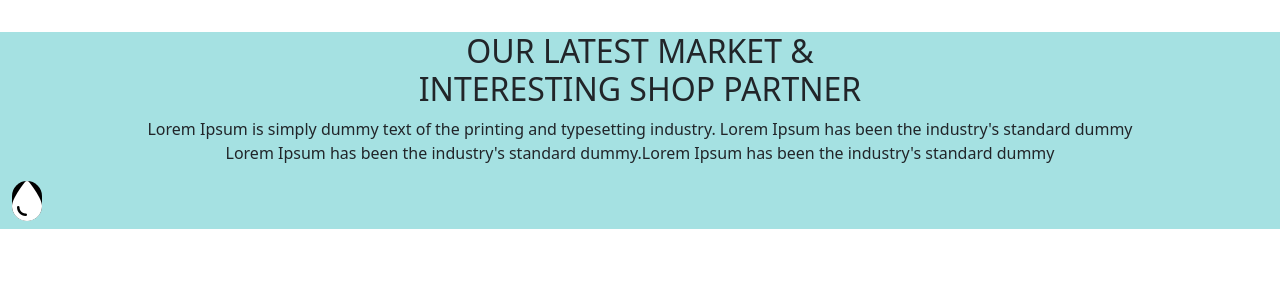
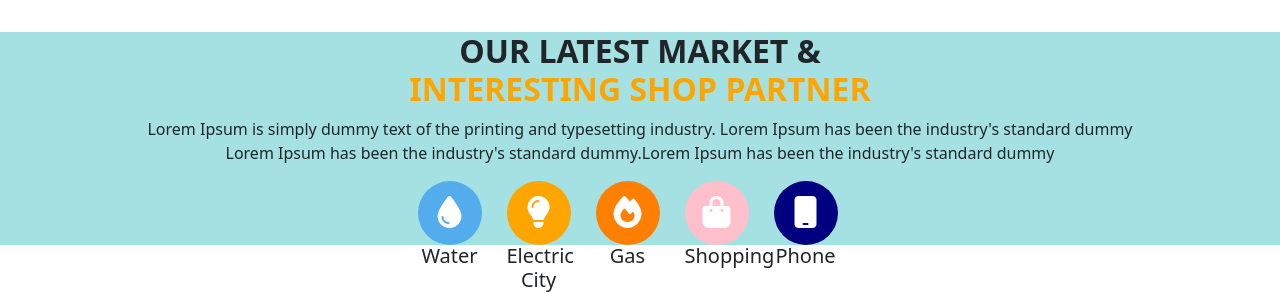
Before and after one commit to syahjudinazra/PT-InternusaMarketGlobal, a plain HTML site: page home.html in a window 1280 px wide. Shown: the part 2057-2350 px from the top of the page. Before the commit the page ends 2286 px from the top, so only its background shows below. Drawn offline with nearby package versions, Linux system fonts and the light colour scheme.

Commit message:
second-commit

```diff
--- a/css/styles.css
+++ b/css/styles.css
@@ -207,6 +207,13 @@
   margin-left: 85px;
 }
 
+.section-about a {
+  text-decoration: none;
+  color: #000000;
+  padding: 0 10px;
+  box-shadow: inset 0 -0.6em 0 0 #ffa500;
+}
+
 .section-about img {
   height: 24rem;
 }
@@ -215,6 +222,13 @@
 /*Section About2 */
 .section-about2 {
   display: flex;
+}
+
+.section-about2 a {
+  text-decoration: none;
+  color: #000000;
+  padding: 0 10px;
+  box-shadow: inset 0 -0.6em 0 0 #ffa500;
 }
 
 .section-about2 img {
@@ -226,3 +240,81 @@
   margin-left: 85px;
 }
 /*End Section About2 */
+
+/*Section Icon */
+.icon1 {
+  display: flex;
+  flex-wrap: nowrap;
+  justify-content: center;
+}
+
+.iconwater {
+  border-radius: 100px;
+  background: #53aded;
+  height: 4rem;
+  width: 4rem;
+  text-align: center;
+  margin-right: 25px;
+}
+
+.iconwater i {
+  padding: 31px 0;
+  color: #ffffff;
+}
+
+.iconlistrik {
+  border-radius: 100px;
+  background: #ffa500;
+  height: 4rem;
+  width: 4rem;
+  text-align: center;
+  margin-right: 25px;
+}
+
+.iconlistrik i {
+  padding: 31px 0;
+  color: #ffffff;
+}
+
+.icongas {
+  border-radius: 100px;
+  background: #ff7f00;
+  height: 4rem;
+  width: 4rem;
+  text-align: center;
+  margin-right: 25px;
+}
+
+.icongas i {
+  padding: 31px 0;
+  color: #ffffff;
+}
+
+.iconshopping {
+  border-radius: 100px;
+  background: #ffc0cb;
+  height: 4rem;
+  width: 4rem;
+  text-align: center;
+  margin-right: 25px;
+}
+
+.iconshopping i {
+  padding: 31px 0;
+  color: #ffffff;
+}
+
+.iconphone {
+  border-radius: 100px;
+  background: #000080;
+  height: 4rem;
+  width: 4rem;
+  text-align: center;
+  margin-right: 25px;
+}
+
+.iconphone i {
+  padding: 31px 0;
+  color: #ffffff;
+}
+/*Section Icon */
--- a/home.html
+++ b/home.html
@@ -80,7 +80,7 @@
           LET'S MAKES YOUR MARKET</br>ACTIVITY GOING<span style="color: #FFA500;"> DIGITALIZE</span>
         </strong></h2>
         <p>Lorem Ipsum is simply dummy text of the printing and typesetting industry. Lorem Ipsum has been the industry's standard dummy</p>
-        <a href="#">LEARN MORE</a>
+        <a href="#"><strong>LEARN MORE</strong></a>
       </div>
       <div class="col-6 about2">
         <img src="images/panda.jpg" alt="logo">
@@ -98,23 +98,40 @@
           WE COMMIT TO GIVE YOU</br>THE BEST<span style="color: #FFA500;"> EXPERIENCE</span>
         </strong></h2>
         <p>Lorem Ipsum is simply dummy text of the printing and typesetting industry. Lorem Ipsum has been the industry's standard dummy</p>
-        <a href="#">LEARN MORE</a>
+        <a href="#"><strong>LEARN MORE</strong></a>
       </div>
     </div>
   </div>
 
   <div class="container-fluid mt-5" style="background: #A5E1E2;">
     <div class="icon-title mt-4" style="text-align: center;">
-      <h2>OUR LATEST MARKET &<br>INTERESTING SHOP PARTNER</h2>
+      <h2><strong>OUR LATEST MARKET &<br><span style="color: #FFA500;">INTERESTING SHOP PARTNER</span></strong></h2>
       <p>Lorem Ipsum is simply dummy text of the printing and typesetting industry. Lorem Ipsum has been the industry's standard dummy<br>
         Lorem Ipsum has been the industry's standard dummy.Lorem Ipsum has been the industry's standard dummy</p>
     </div>
 
-    <div class="iconwater"><i class="fa-solid fa-droplet h1" style="color: #ffffff; border-radius: 100px; background: #000000;"></i></div>
-    <div class="iconlistrik"></div>
-    <div class="icongas"></div>
-    <div class="iconshopping"></div>
-    <div class="iconphone"></div>
+    <div class="icon1">
+      <div class="iconwater">
+        <i class="fa-solid fa-droplet fa-2xl"></i>
+        <h5>Water</h5>
+      </div>
+      <div class="iconlistrik">
+        <i class="fa-solid fa-lightbulb fa-2xl"></i>
+        <h5>Electric City</h5>
+      </div>
+      <div class="icongas">
+        <i class="fa-solid fa-fire fa-2xl"></i>
+        <h5>Gas</h5>
+      </div>
+      <div class="iconshopping">
+        <i class="fa-solid fa-bag-shopping fa-2xl"></i>
+        <h5>Shopping</h5>
+      </div>
+      <div class="iconphone">
+        <i class="fa-solid fa-mobile fa-2xl"></i>
+        <h5>Phone</h5>
+      </div>
+    </div>
   </div>
     <script src="https://code.jquery.com/jquery-3.5.1.min.js"></script>
     <script src="https://cdn.jsdelivr.net/npm/bootstrap@5.2.3/dist/js/bootstrap.bundle.min.js" integrity="sha384-kenU1KFdBIe4zVF0s0G1M5b4hcpxyD9F7jL+jjXkk+Q2h455rYXK/7HAuoJl+0I4" crossorigin="anonymous"></script>
```
